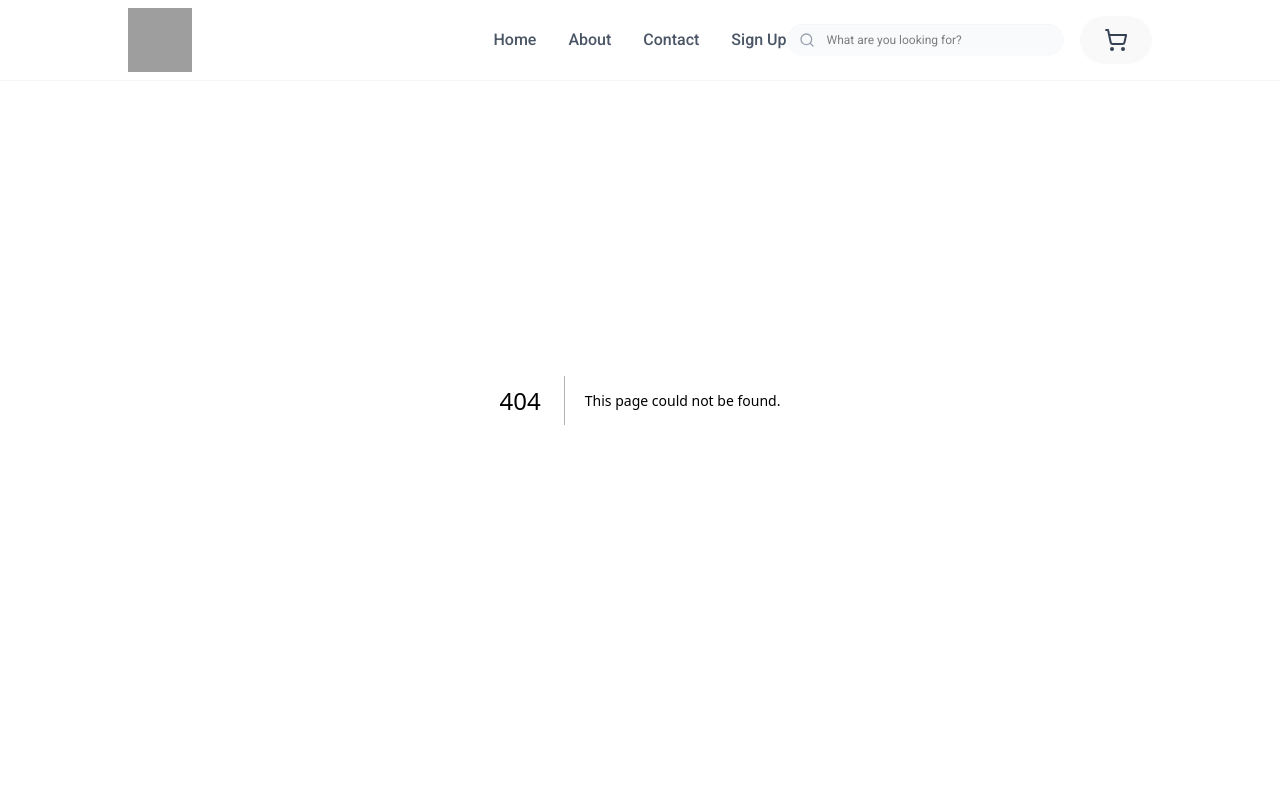
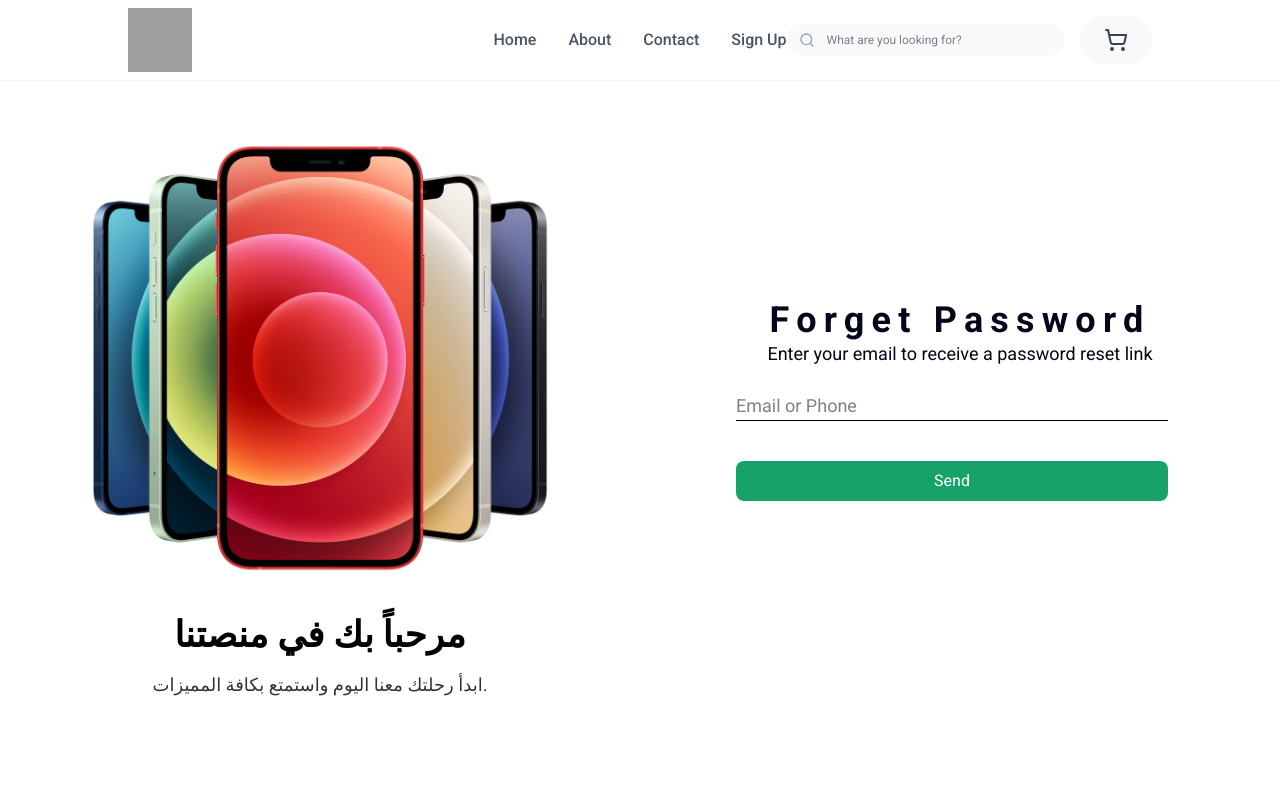
Before and after one commit to AbdelatifAhmed/El-foly, a Next.js app: page /forget-password in a window 1280 px wide. Before the commit this address had no page. Shown: the top 800 px of the page. Built offline with nearby package versions, Linux system fonts and the light colour scheme; grey boxes are pictures that could not be loaded.

Commit message:
forget password

```diff
--- /dev/null
+++ b/app/(auth)/forget-password/page.tsx
@@ -0,0 +1,46 @@
+'use client';
+import api from "@/lib/axios";
+import { forgetPasswordSchema, ForgetPasswordInput } from "@/validation/auth";
+import { zodResolver } from "@hookform/resolvers/zod";
+import { useRouter } from "next/navigation";
+import { useState } from "react";
+import { useForm } from "react-hook-form";
+
+const ForgetPasswordPage = () => {
+  const [email, setEmail] = useState("");
+  const router = useRouter();
+  const { register, handleSubmit, formState: { errors } } = useForm({
+    resolver: zodResolver(forgetPasswordSchema),
+  });
+
+  const onSubmit = async (data: ForgetPasswordInput) => {
+    alert(data.contact);
+    try {
+     const response = await api.post('/auth/forget-password', { email: data.contact });
+        alert(response.data.message);
+    //   router.push('/login');
+    } catch (error: any) {
+      alert(error.response?.data?.message || "حدث خطأ أثناء إرسال كلمة السر");
+    }
+  };
+
+  return (
+    <div className="flex flex-col items-center width-full">
+      <div className="mb-6 flex flex-col items-center justify-center">
+        <h3 className="text-4xl font-bold tracking-[0.2em]">Forget Password</h3>
+        <p className="text-lg">Enter your email to receive a password reset link</p>
+      </div>
+      <form className="w-full flex flex-col gap-10 pr-4" onSubmit={handleSubmit(onSubmit)}>
+        <input
+          {...register("contact")}
+          placeholder="Email or Phone"
+          className="w-full border-b border-black text-lg focus:outline-none focus:border-(--primary-color)"
+        />
+        {errors.contact && <span className="text-red-500 text-sm">{errors.contact.message}</span>}
+        <button type="submit" className="bg-(--primary-color) text-white px-4 py-2 rounded-md cursor-pointer">Send</button>
+      </form>
+    </div>
+  );
+};
+
+export default ForgetPasswordPage;
--- a/app/(auth)/login/page.tsx
+++ b/app/(auth)/login/page.tsx
@@ -78,7 +78,9 @@ const LoginContent = () => {
               disabled={isSubmitting}
               className='btn bg-(--primary-color) border-(--primary-color) text-white hover:bg-transparent hover:text-(--primary-color) transition-colors'
               >{isSubmitting ? "Logging in..." : "Log In"}</button>
+              <Link href="/forget-password">
               <p className='text-lg text-(--primary-color) underline cursor-pointer '>Forget Password ? </p>
+              </Link>
             </div>
         </form>
         <p className="mt-4 ">Don&apos;t have an Account ? <span>
--- a/components/sections/BestSellingSec.tsx
+++ b/components/sections/BestSellingSec.tsx
@@ -10,7 +10,7 @@ const BestSellingSec = () => {
         <p className="head-line">Best Selling Products</p>
         <Button Title="View All" />
       </div>
-      <div className="flex flex-wrap lg:flex-nowrap gap-10 mt-5">
+      <div className="grid grid-cols-2 lg:flex lg:flex-nowrap gap-1 mt-5">
         {BestSellingProducts.map((item: CardType) => (
         <Card
           key={item.id}
--- a/components/sections/carouselSec.tsx
+++ b/components/sections/carouselSec.tsx
@@ -7,7 +7,7 @@ import React from "react";
 const Carousel = () => {
   return (
     // تم إضافة snap-x للتنقل السلس على الموبايل
-    <div className="carousel rounded-box w-full h-[300px] md:h-[400px] lg:h-[450px] shadow-xl">
+    <div className="carousel rounded-box w-full h-75 md:h-100 lg:h-112 shadow-xl">
 
       {/* Slide Item Helper Function or Repeated Pattern */}
       {[
@@ -53,7 +53,7 @@ const Carousel = () => {
 
           {/* صورة المنتج */}
           <div className="w-full md:w-1/2 flex items-center justify-center p-4 md:p-8">
-            <div className="relative w-full h-full max-h-[200px] md:max-h-full flex justify-center">
+            <div className="relative w-full h-full max-h-50 md:max-h-full flex justify-center">
               <Image
                 src={slide.img}
                 alt="Hero Product"
--- a/validation/auth.ts
+++ b/validation/auth.ts
@@ -27,4 +27,10 @@ export const loginSchema = z.object({
   password: z.string().min(1, "كلمة المرور مطلوبة"),
 });
 
+export const forgetPasswordSchema = z.object({
+  contact: z.string().min(1, "الإيميل أو الهاتف مطلوب"),
+});
+
+export type ForgetPasswordInput = z.infer<typeof forgetPasswordSchema>;
+
 export type LoginInput = z.infer<typeof loginSchema>;
```
